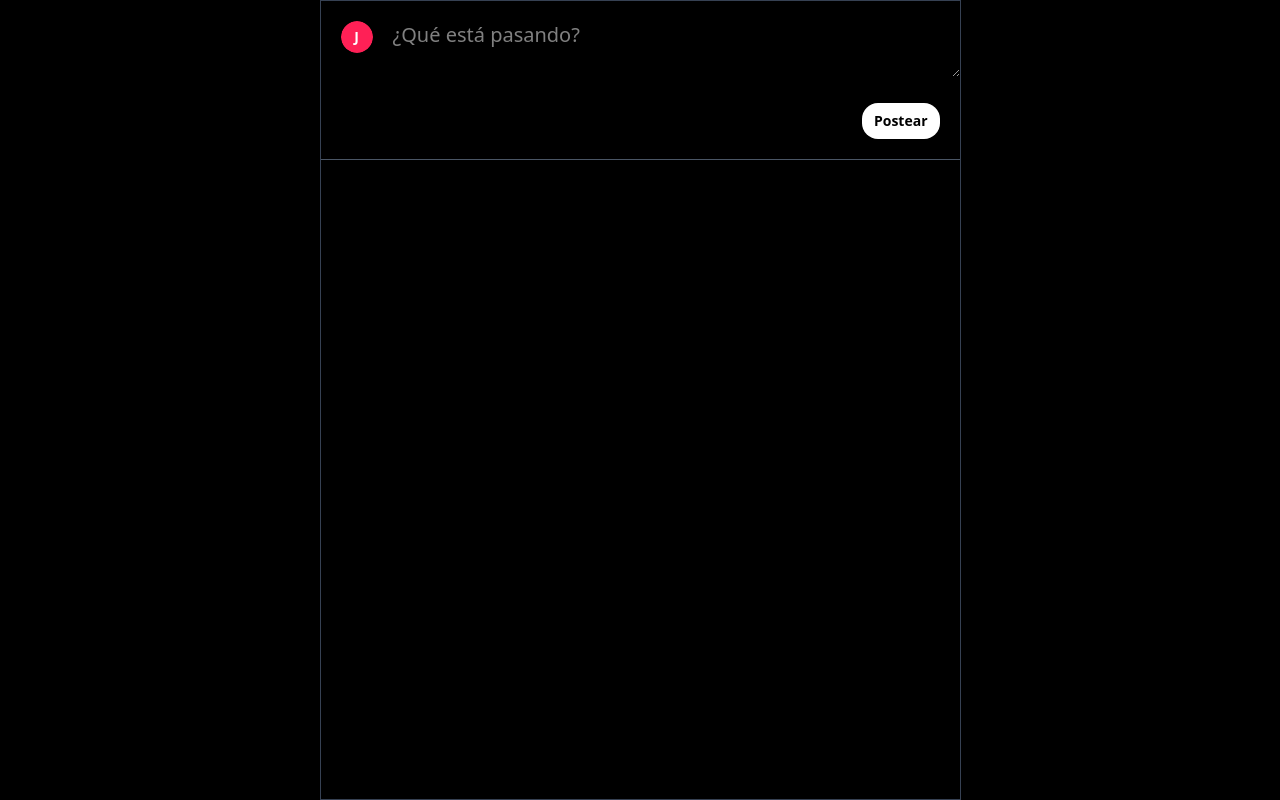
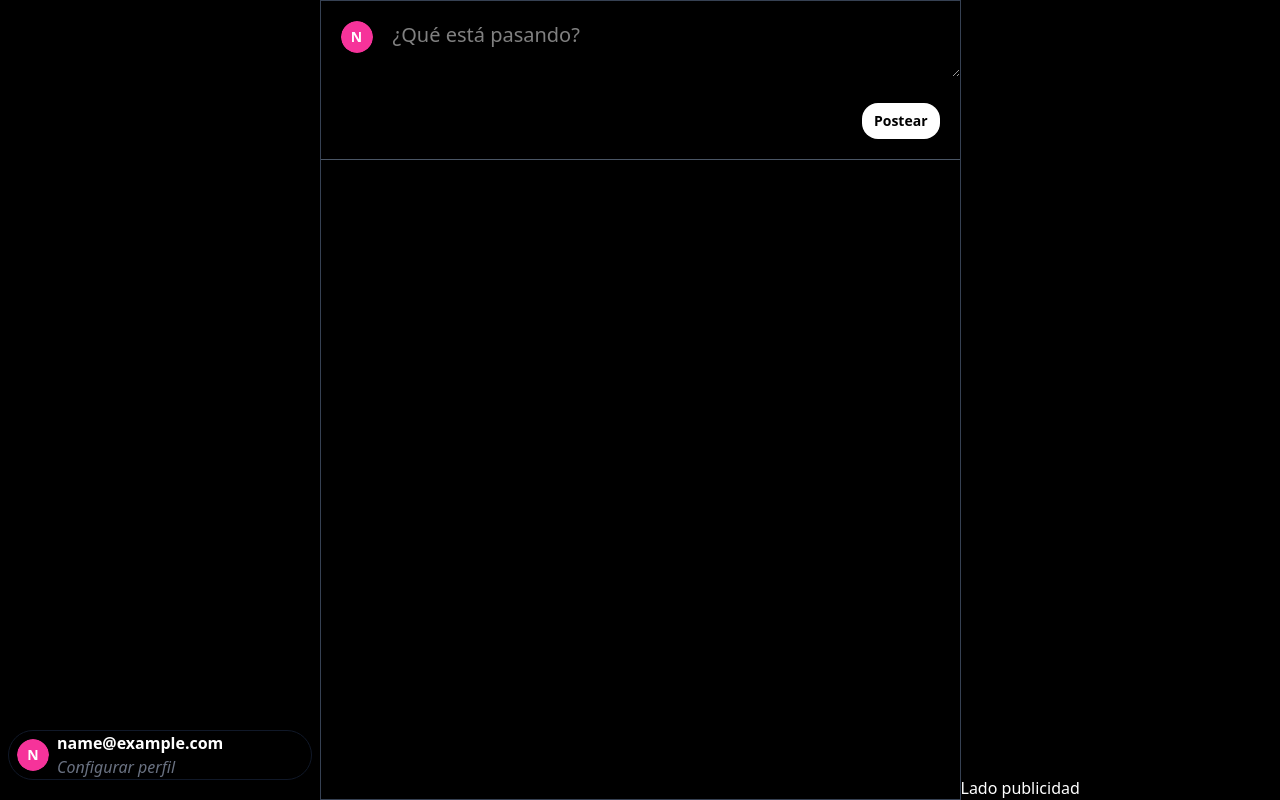
Before and after one commit to JonyR3G0/Front-end-m06, a React (Vite) app in the folder 08-proyecto-final-intro-react/mi-twitter-clon/: page / in a window 1280 px wide. Both pictures are taken after typing "name@example.com", "Sample123" into the empty fields and a click on the button "Iniciar sesión". Built offline with nearby package versions, Linux system fonts and the light colour scheme; a web font is replaced by a local one.

Commit message:
feat: :poop: Implementation of profile link button and stetics
adding the functionality of the dinamic avatar accesing the credentials

```diff
--- a/08-proyecto-final-intro-react/mi-twitter-clon/src/components/TweetForm.jsx
+++ b/08-proyecto-final-intro-react/mi-twitter-clon/src/components/TweetForm.jsx
@@ -1,4 +1,4 @@
-import React, { useState } from 'react'
+import React, { useEffect, useState } from 'react'
 import AvatarInitial from './AvatarInitial'
 
 const inputStyle = 'text-white text-xl w-full h-auto border-none outline-none focus:ring-0 mr-5'
@@ -9,6 +9,7 @@ const buttonsContainerStyle =
 
 export const TweetForm = ({ onAddTweet }) => {
   const [tweetText, setTweetText] = useState('')
+  const [user, setUser] = useState({ email: 'e' })
 
   const handleSubmit = event => {
     event.preventDefault()
@@ -19,10 +20,17 @@ export const TweetForm = ({ onAddTweet }) => {
     setTweetText('')
   }
 
+  useEffect(() => {
+    const storedUser = localStorage.getItem('user')
+    if (storedUser) {
+      setUser(JSON.parse(storedUser))
+    }
+  }, [])
+
   return (
     <div className='flex border-b border-gray-600'>
       <div className='m-5'>
-        <AvatarInitial name='Jonh Rego' size='sm' />
+        <AvatarInitial name={user.username} size='sm' />
       </div>
       <form onSubmit={handleSubmit} className='w-full mt-5'>
         <textarea
--- a/08-proyecto-final-intro-react/mi-twitter-clon/src/pages/HomePage.jsx
+++ b/08-proyecto-final-intro-react/mi-twitter-clon/src/pages/HomePage.jsx
@@ -1,12 +1,16 @@
 import React, { useEffect, useState } from 'react'
 import { TweetForm } from '../components/TweetForm'
 import { TweetList } from '../components/TweetList'
+import { Link } from 'react-router-dom'
+import AvatarInitial from '../components/AvatarInitial'
 
 const homeContainerStyle = 'flex-2 border border-gray-700'
 const mainContainerStyle =
 'flex bg-black h-dvh'
 const asideContainerStyle =
-'flex-1'
+'flex-1 text-white flex flex-col justify-end'
+const buttonProfileStyle =
+'flex hover:bg-gray-900 rounded-full transition-all duration-300 m-2 mb-5 border border-gray-900'
 
 export const HomePage = () => {
   useEffect(() => {
@@ -14,6 +18,7 @@ export const HomePage = () => {
   }, [])
 
   const [allTweets, setAllTweets] = useState([])
+  const [user, setUser] = useState({ email: 'e' })
 
   // +=+ Importing tweets stored on LS +=+
   useEffect(() => {
@@ -50,17 +55,32 @@ export const HomePage = () => {
     )
   }
 
+  useEffect(() => {
+    const storedUser = localStorage.getItem('user')
+    if (storedUser) {
+      setUser(JSON.parse(storedUser))
+    }
+  }, [])
+
   return (
     <main className={mainContainerStyle}>
       <aside className={asideContainerStyle}>
-        <p>Lado menu</p>
+        <Link to='/profile' className={buttonProfileStyle}>
+          <div className='m-2'>
+            <AvatarInitial name={user.username} size='sm' />
+          </div>
+          <div>
+            <h3 className='text-md font-bold'>{user.username}</h3>
+            <p className='italic text-gray-500'>Configurar perfil</p>
+          </div>
+        </Link>
       </aside>
       <section className={homeContainerStyle}>
         <TweetForm onAddTweet={addTweet} />
         <TweetList tweet={allTweets} onStar={onStar} />
       </section>
       <aside className={asideContainerStyle}>
-        <p>Lado publicidad</p>
+        <p className=''>Lado publicidad</p>
       </aside>
     </main>
   )
--- a/08-proyecto-final-intro-react/mi-twitter-clon/src/pages/Login.jsx
+++ b/08-proyecto-final-intro-react/mi-twitter-clon/src/pages/Login.jsx
@@ -16,7 +16,6 @@ export const Login = ({ onLogin }) => {
     const formData = new FormData(e.target)
     const userCredentials = formData.get('email')
     onLogin(userCredentials)
-    console.log(userCredentials)
   }
   return (
     <main className={loginContainerStyle}>
@@ -39,6 +38,7 @@ export const Login = ({ onLogin }) => {
                 required
               />
               <input
+                name='pass'
                 className={inputStyle}
                 placeholder='Contraseña'
                 type='password'
```
